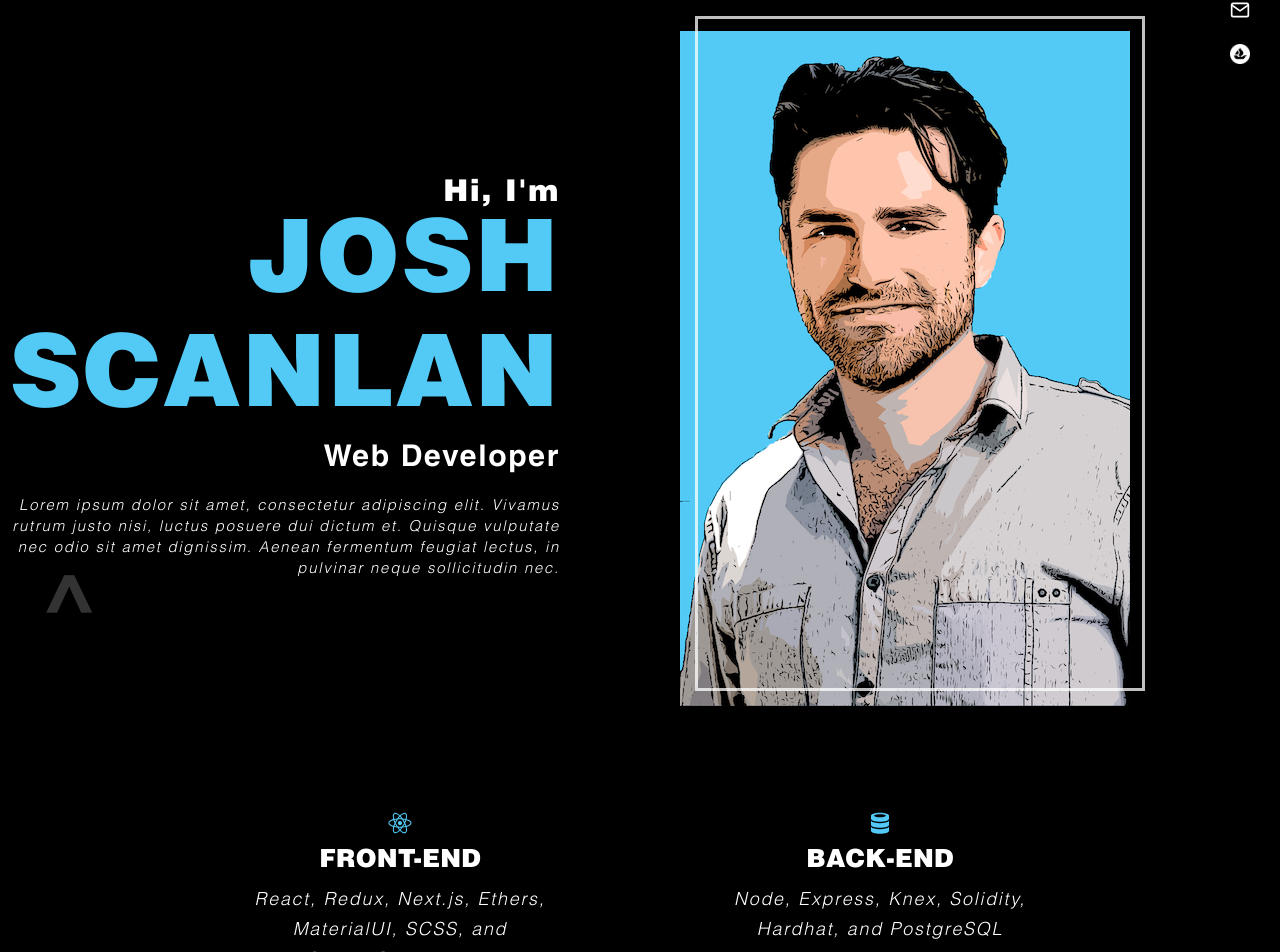
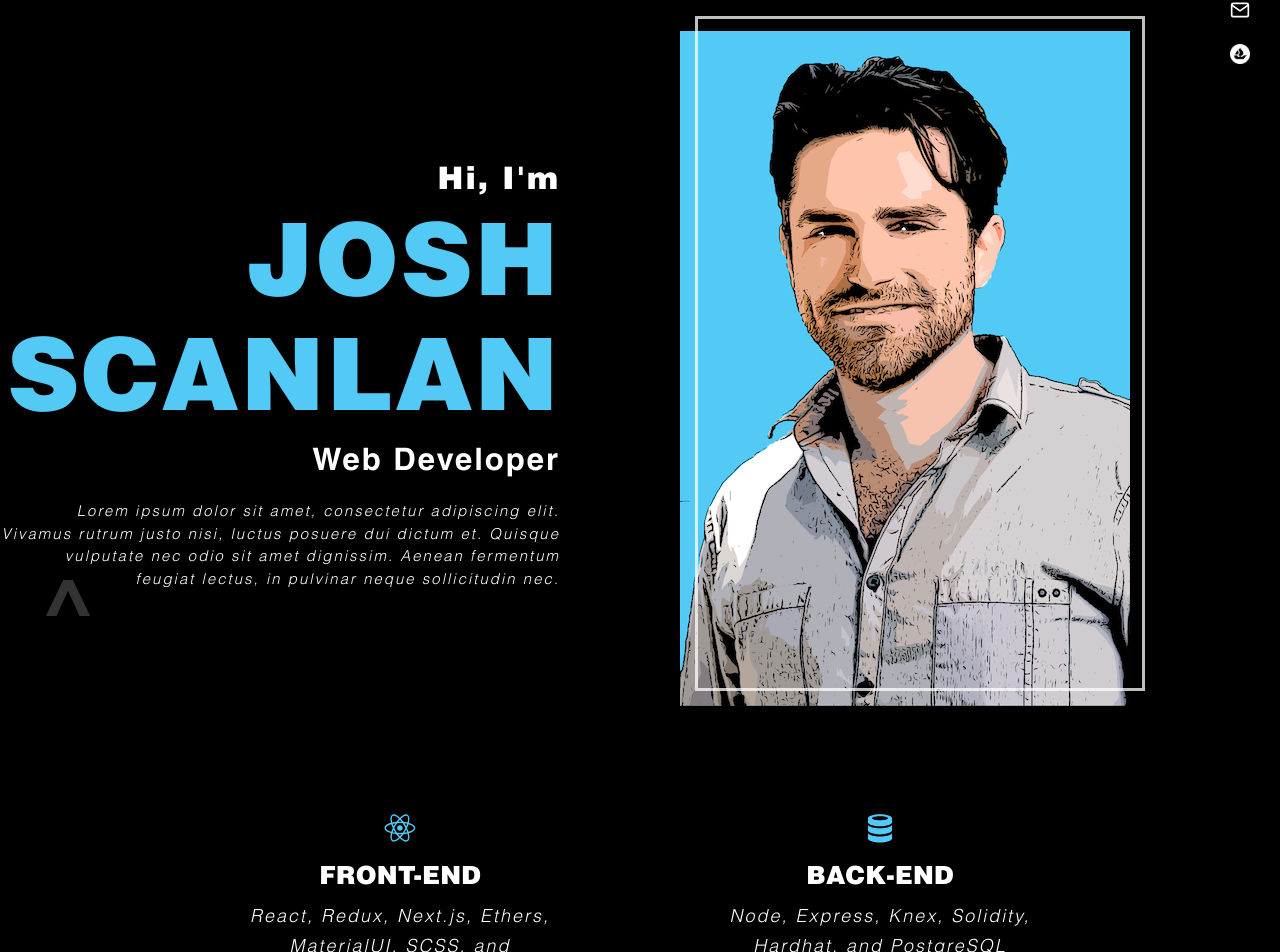
Before and after one commit to joshuascan/personal-portfolio, a Next.js app: page / in a window 1280 px wide. Shown: the part 119-1071 px from the top of the page. Built offline with nearby package versions, Linux system fonts and the light colour scheme.

Commit message:
adjusts font sizing and letter spacing throughout

```diff
--- a/src/components/ContactForm/ContactFormStyles.js
+++ b/src/components/ContactForm/ContactFormStyles.js
@@ -94,7 +94,7 @@ export const SubmitButton = styled.button`
   border: 3px solid ${(props) => props.theme.colors.primary};
   transition: 0.3s ease;
   &:hover {
-    opacity: 0.85;
+    opacity: 0.65;
     cursor: pointer;
   }
 `;
--- a/src/components/Header/HeaderStyles.js
+++ b/src/components/Header/HeaderStyles.js
@@ -18,7 +18,7 @@ export const HomeArrow = styled.a`
   left: 0;
   bottom: 0;
   margin-left: 4rem;
-  font-size: 10rem;
+  font-size: 9.6rem;
   font-family: ${(props) => props.theme.fonts.bold};
   color: ${(props) => props.theme.colors.secondary};
   opacity: 0.2;
@@ -36,7 +36,7 @@ export const NavContainer = styled.div`
 `;
 
 export const NavLink = styled.a`
-  font-size: 1.6rem;
+  font-size: 1.7rem;
   font-family: ${(props) => props.theme.fonts.bold};
   padding: 1.5rem;
   color: ${(props) =>
--- a/src/components/Hero/Hero.js
+++ b/src/components/Hero/Hero.js
@@ -6,6 +6,7 @@ import {
   RightSection,
   ImageContainer,
   HeroHeader,
+  FirstLine,
   Bolder,
   HeroText,
   Img,
@@ -19,7 +20,7 @@ const Hero = () => {
         <LeftSection>
           <HeroHeader>
             <Bolder>
-              Hi, I&apos;m <br />
+              <FirstLine>Hi, I&apos;m</FirstLine>
               <Name>Josh Scanlan</Name>
             </Bolder>
             <br />
--- a/src/components/Hero/HeroStyles.js
+++ b/src/components/Hero/HeroStyles.js
@@ -23,9 +23,13 @@ export const RightSection = styled.div`
 `;
 
 export const HeroHeader = styled.h1`
-  font-size: 3rem;
+  font-size: 3.1rem;
   font-family: ${(props) => props.theme.fonts.bold};
   color: ${(props) => props.theme.colors.secondary};
+`;
+
+export const FirstLine = styled.div`
+  margin-bottom: 1.5rem;
 `;
 
 export const Bolder = styled.span`
@@ -42,7 +46,7 @@ export const HeroText = styled.p`
   font-size: 1.5rem;
   font-family: ${(props) => props.theme.fonts.lightObl};
   color: ${(props) => props.theme.colors.secondary};
-  line-height: 1.4;
+  line-height: 1.5;
 `;
 
 export const ImageContainer = styled.div`
--- a/src/components/Projects/ProjectsStyles.js
+++ b/src/components/Projects/ProjectsStyles.js
@@ -44,7 +44,7 @@ export const Description = styled.p`
   color: ${(props) => props.theme.colors.secondary};
   font-size: 2rem;
   font-family: ${(props) => props.theme.fonts.light};
-  line-height: 2.4rem;
+  line-height: 1.3;
   padding-bottom: 1rem;
 `;
 
@@ -62,8 +62,8 @@ export const ExternalLink = styled.a`
   text-transform: uppercase;
   margin: ${(props) => (props.right ? "0 0 0 3rem" : "0 3rem 0 0")};
   width: 150px;
-  height: 54px;
-  line-height: 54px;
+  height: 58px;
+  line-height: 58px;
   border-radius: 10px;
   color: ${(props) => props.theme.colors.primary};
   background: ${(props) => props.theme.colors.background};
--- a/src/components/Technologies/Technologies.js
+++ b/src/components/Technologies/Technologies.js
@@ -7,7 +7,7 @@ const Technologies = () => {
     <Section align>
       <List>
         <ListItem>
-          <DiReact size="3rem" />
+          <DiReact size="4rem" />
           <ListTitle>Front-End</ListTitle>
           <ListParagraph>
             React, Redux, Next.js, Ethers, MaterialUI, SCSS, and
@@ -15,7 +15,7 @@ const Technologies = () => {
           </ListParagraph>
         </ListItem>
         <ListItem>
-          <DiDatabase size="3rem" />
+          <DiDatabase size="4rem" />
           <ListTitle>Back-End</ListTitle>
           <ListParagraph>
             Node, Express, Knex, Solidity, Hardhat, and PostgreSQL
--- a/src/components/Technologies/TechnologiesStyles.js
+++ b/src/components/Technologies/TechnologiesStyles.js
@@ -22,7 +22,7 @@ export const ListTitle = styled.h3`
   line-height: 3.2rem;
   letter-spacing: 0.02rem;
   color: ${(props) => props.theme.colors.secondary};
-  margin: 0.8rem 0;
+  margin: 1.5rem 0 0.8rem 0;
 `;
 
 export const ListParagraph = styled.p`
--- a/src/styles/globals.js
+++ b/src/styles/globals.js
@@ -50,7 +50,7 @@ ${normalize};
 
   body {
     font-size: 1.6rem;
-    letter-spacing: 0.17rem;
+    letter-spacing: 0.2rem;
     color: ${(props) => props.theme.colors.primary};
     cursor: default;
   }
```
